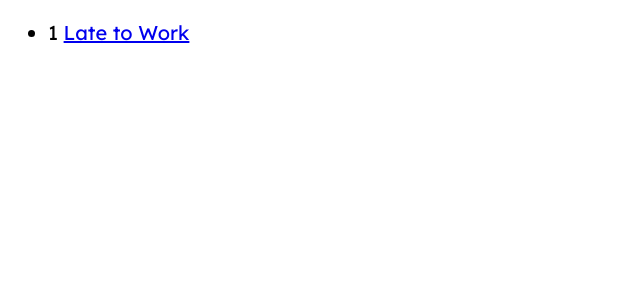
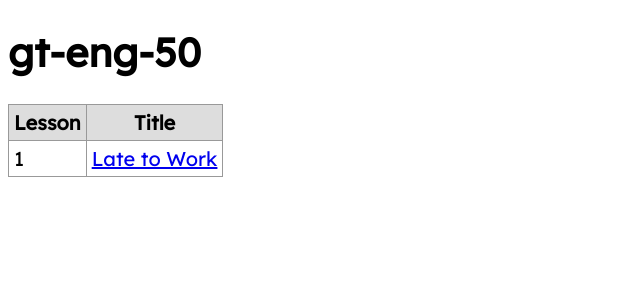
Before and after one commit to GospelTrust/gt-eng-50, a Jekyll site: the page built from docs/index.html, in a window 1280 px wide. Shown: the top 300 px of the page, without its empty margins (0-640 px from the left). Built offline with Jekyll 4.4.1, drawn with Linux system fonts in a browser that asks for light colours.

Commit message:
fix: index.html uses default layout

```diff
--- a/docs/index.html
+++ b/docs/index.html
@@ -1,21 +1,17 @@
 ---
+layout: default
 ---
 
-<!DOCTYPE html>
-<html>
-  <head>
-    <meta charset="utf-8">
-    <title>50 Conversational English Lessons</title>
-    <link href="{{ 'assets/css/style.css' |  relative_url }}" rel="stylesheet">
-    <link href="https://fonts.googleapis.com/css2?family=Lexend&display=swap" rel="stylesheet" type="text/css">
-  </head>
-  <body>
-    <ul>
-      {% for post in site.posts %}
-        <li>
-          {{ post.lesson }} <a href="{{ post.url }}">{{ post.title }}</a>
-        </li>
-      {% endfor %}
-    </ul>
-  </body>
-</html>
+<h1>{{ site.title }}</h1>
+<table>
+  <tr>
+    <th>Lesson</th>
+    <th>Title</th>
+  </tr>
+  {% for post in site.posts %}
+    <tr>
+      <td>{{ post.lesson }}</td>
+      <td><a href="{{ post.url }}">{{ post.title }}</a></td>
+    </tr>
+  {% endfor %}
+</table>
```
